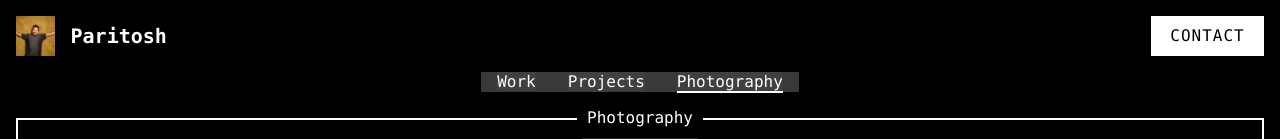
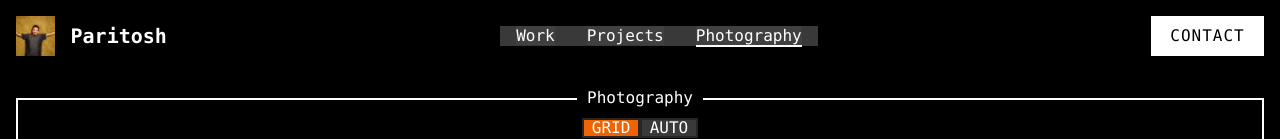
Before and after one commit to ParfectShot/paritosh-yadav, a Next.js app: page /photography in a window 1280 px wide. Shown: the top 139 px of the page. Built offline with nearby package versions, Linux system fonts and the light colour scheme; a web font is replaced by a local one.

Commit message:
Move navigation to top on desktop

```diff
--- a/app/layout.tsx
+++ b/app/layout.tsx
@@ -65,6 +65,15 @@ export default function RootLayout({ children }: { children: React.ReactNode })
                 <Avatar src={MainLogo.src} href="./" />
                 <h3 className="text-xl font-bold">Paritosh</h3>
               </div>
+              <div className="items-center justify-center hidden md:flex">
+                <Navigation>
+                  {routes.map(({ path, label }) => (
+                    <Link key={path} className={`mx-4 ${isActive(path) ? 'border-b-2 border-current' : ''}`} href={path}>
+                      {label}
+                    </Link>
+                  ))}
+                </Navigation>
+              </div>
               <div className="w-4rem">
                 <ModalTrigger modal={ContactModal}>
                   <Button>Contact</Button>
@@ -72,7 +81,7 @@ export default function RootLayout({ children }: { children: React.ReactNode })
               </div>
             </div>
           </div>
-          <div className="flex items-center justify-center">
+          <div className="flex items-center justify-center md:hidden">
             <Navigation>
               {routes.map(({ path, label }) => (
                 <Link key={path} className={`mx-4 ${isActive(path) ? 'border-b-2 border-current' : ''}`} href={path}>
```
